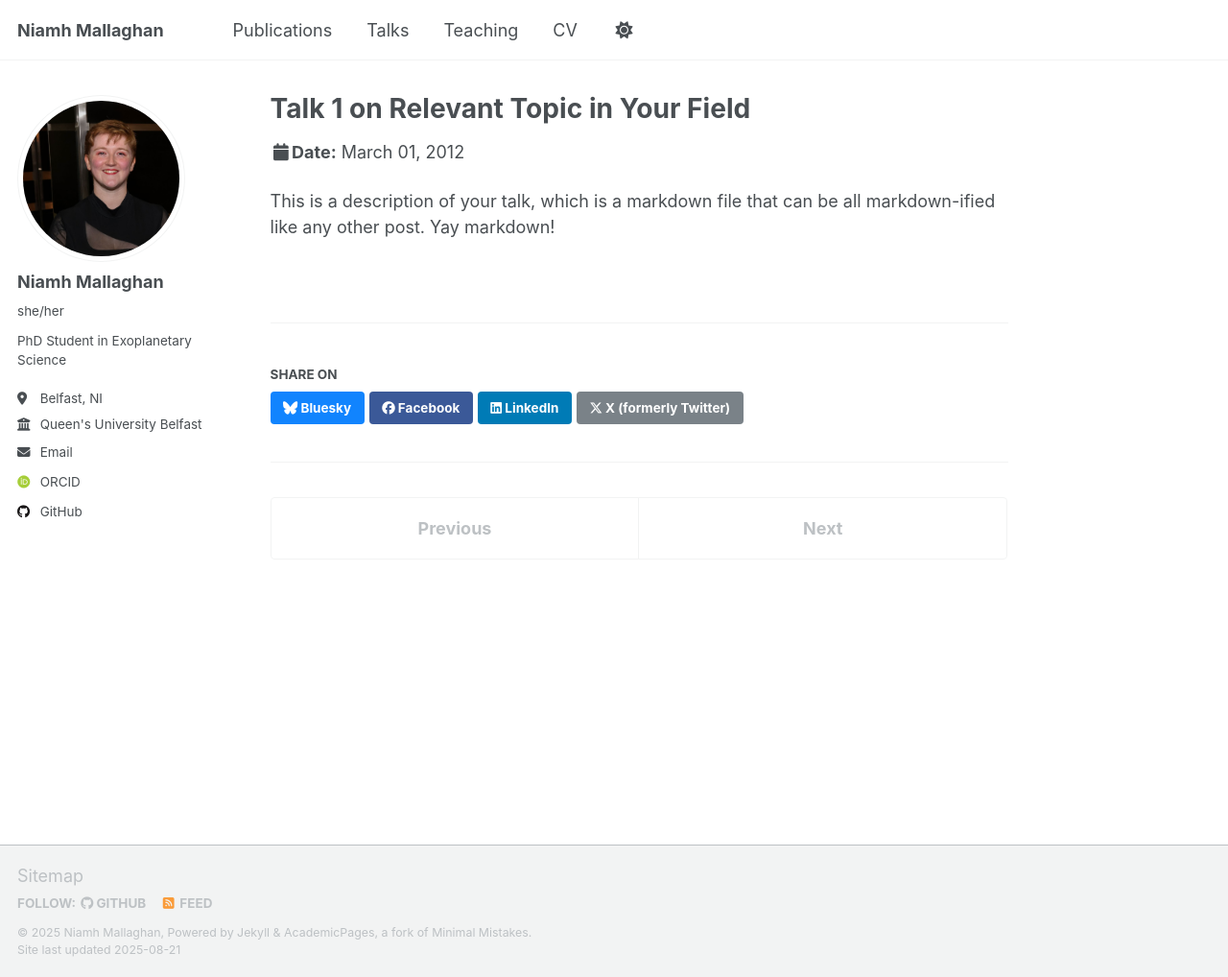
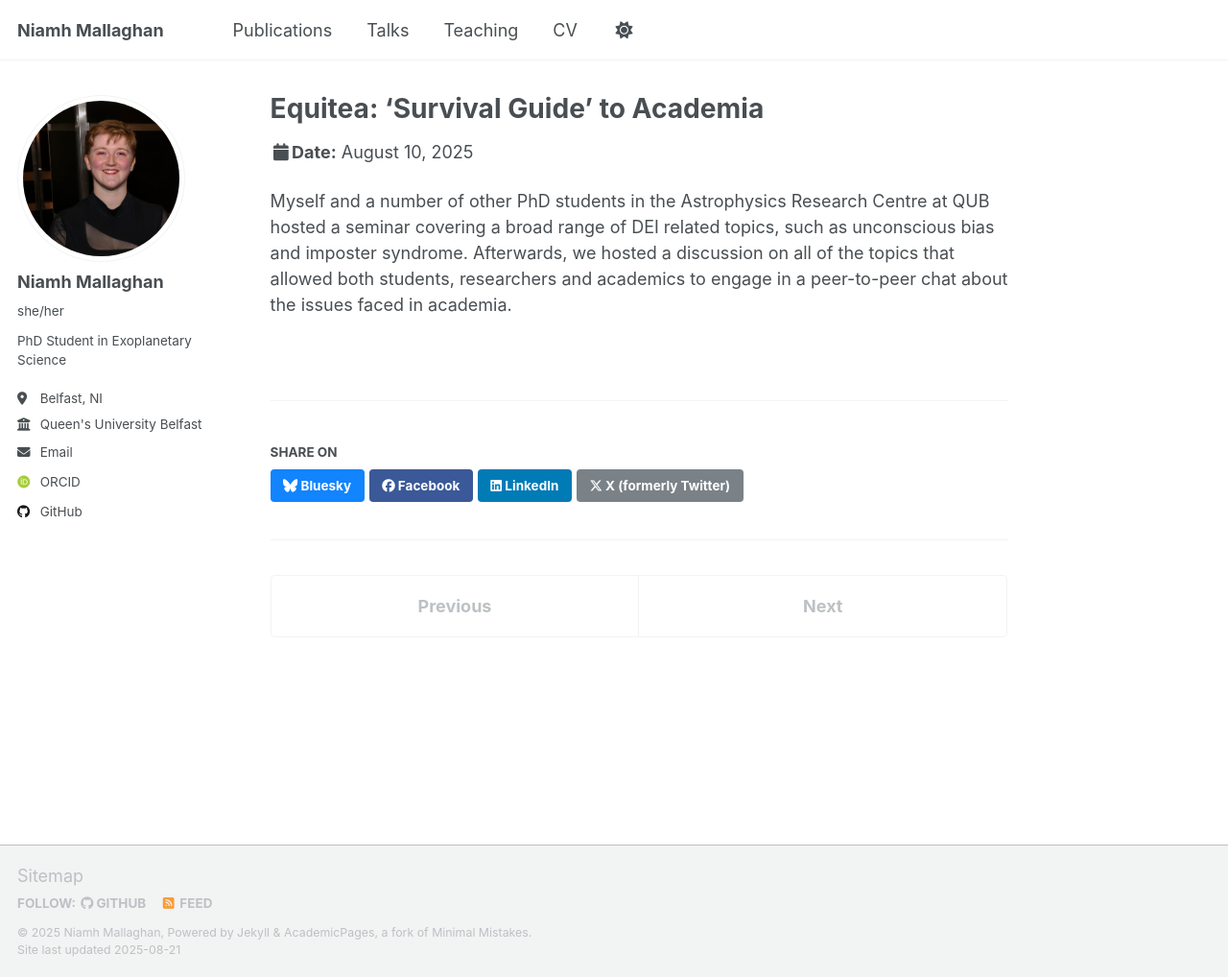
Before and after one commit to nmallaghan/nmallaghan.github.io, a Jekyll site: the page built from _talks/2012-03-01-talk-1.md, in a window 1280 px wide and 1018 px high. Shown: the whole window at 96% size. Built offline with Jekyll 4.4.1, drawn with Linux system fonts in a browser that asks for light colours; some web fonts are replaced; a script that is not in the unit is left out.

Commit message:
Update 2012-03-01-talk-1.md

```diff
--- a/_talks/2012-03-01-talk-1.md
+++ b/_talks/2012-03-01-talk-1.md
@@ -1,11 +1,11 @@
 ---
-title: "Talk 1 on Relevant Topic in Your Field"
+title: "Equitea: 'Survival Guide' to Academia"
 collection: talks
-type: "Talk"
+type: "DEI Seminar"
 permalink: /talks/2012-03-01-talk-1
-venue: "UC San Francisco, Department of Testing"
-date: 2012-03-01
-location: "San Francisco, CA, USA"
+venue: "Queen's University Belfast"
+date: 10-2024
+location: "Belfast, United Kingdom"
 ---
 
-This is a description of your talk, which is a markdown file that can be all markdown-ified like any other post. Yay markdown!
+Myself and a number of other PhD students in the Astrophysics Research Centre at QUB hosted a seminar covering a broad range of DEI related topics, such as unconscious bias and imposter syndrome. Afterwards, we hosted a discussion on all of the topics that allowed both students, researchers and academics to engage in a peer-to-peer chat about the issues faced in academia.
```
